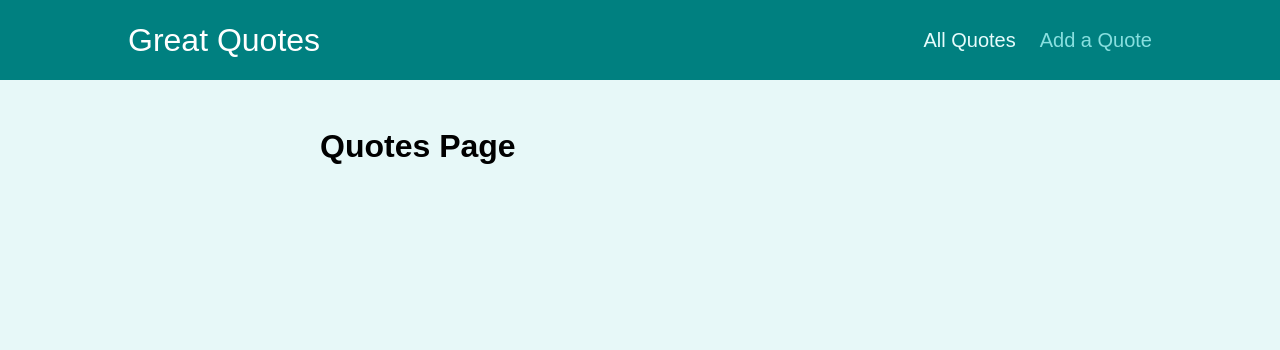
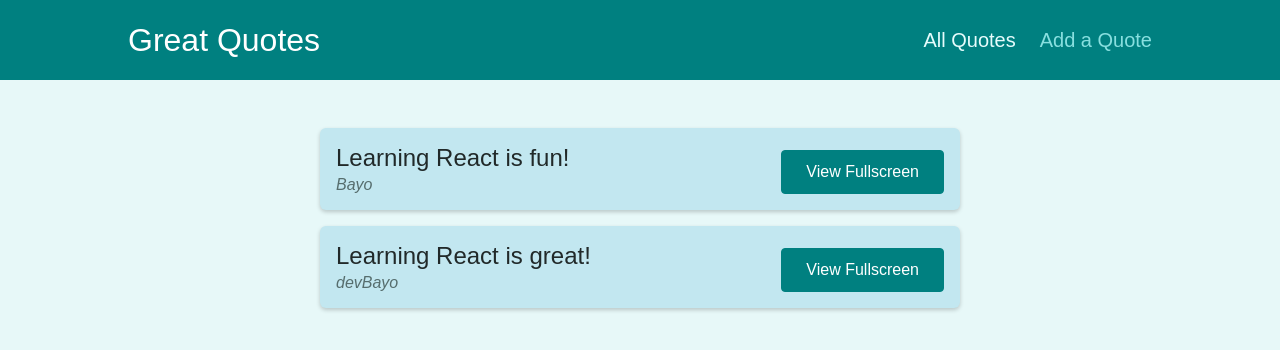
Before and after one commit to devBayo/react-complete-guide, a React (Create React App) app: page /quotes in a window 1280 px wide. Shown: the top 350 px of the page. Built offline with nearby package versions, Linux system fonts and the light colour scheme.

Commit message:
outputting dynamic data on detail page

```diff
--- a/src/components/quotes/QuoteItem.jsx
+++ b/src/components/quotes/QuoteItem.jsx
@@ -1,6 +1,7 @@
+import { Link } from 'react-router-dom';
 import classes from './QuoteItem.module.css';
 
-const QuoteItem = (props) => {
+const QuoteItem = props => {
   return (
     <li className={classes.item}>
       <figure>
@@ -9,9 +10,9 @@
         </blockquote>
         <figcaption>{props.author}</figcaption>
       </figure>
-      <a className='btn'>
+      <Link to={`/quotes/${props.id}`} className="btn">
         View Fullscreen
-      </a>
+      </Link>
     </li>
   );
 };
--- a/src/pages/NewQuote.jsx
+++ b/src/pages/NewQuote.jsx
@@ -1,5 +1,11 @@
+import QuoteForm from '../components/quotes/QuoteForm';
+
 const NewQuote = () => {
-  return <h1>NewQuote Page</h1>;
+  const addQuoteHandler = quoteData => {
+    console.log(quoteData);
+  };
+
+  return <QuoteForm onAddQuote={addQuoteHandler} />;
 };
 
 export default NewQuote;
--- a/src/pages/QuoteDetail.jsx
+++ b/src/pages/QuoteDetail.jsx
@@ -1,13 +1,21 @@
 import { Route, useParams } from 'react-router-dom';
+import HighlightedQuote from '../components/quotes/HighlightedQuote';
 
-import Comments from '../components/comments/Comments'
+import Comments from '../components/comments/Comments';
+import { DUMMY_QUOTES } from './Quotes';
+
 const QuoteDetail = () => {
   const params = useParams();
 
+  const quote = DUMMY_QUOTES.find(quote => quote.id === params.quoteId);
+
+  if (!quote) {
+    return <p>No quote found!</p>;
+  }
+
   return (
     <section>
-      <h1>QuoteDetail Page</h1>
-      <p>{params.quoteId}</p>
+      <HighlightedQuote text={quote.text} author={quote.author} />
 
       <Route path="/quotes/:quoteId/comments">
         <Comments />
--- a/src/pages/Quotes.jsx
+++ b/src/pages/Quotes.jsx
@@ -1,5 +1,12 @@
+import QuoteList from '../components/quotes/QuoteList';
+
+export const DUMMY_QUOTES = [
+  { id: 'q1', author: 'Bayo', text: 'Learning React is fun!' },
+  { id: 'q2', author: 'devBayo', text: 'Learning React is great!' },
+];
+
 const Quotes = () => {
-  return <h1>Quotes Page</h1>;
+  return <QuoteList quotes={DUMMY_QUOTES} />;
 };
 
 export default Quotes;
```
